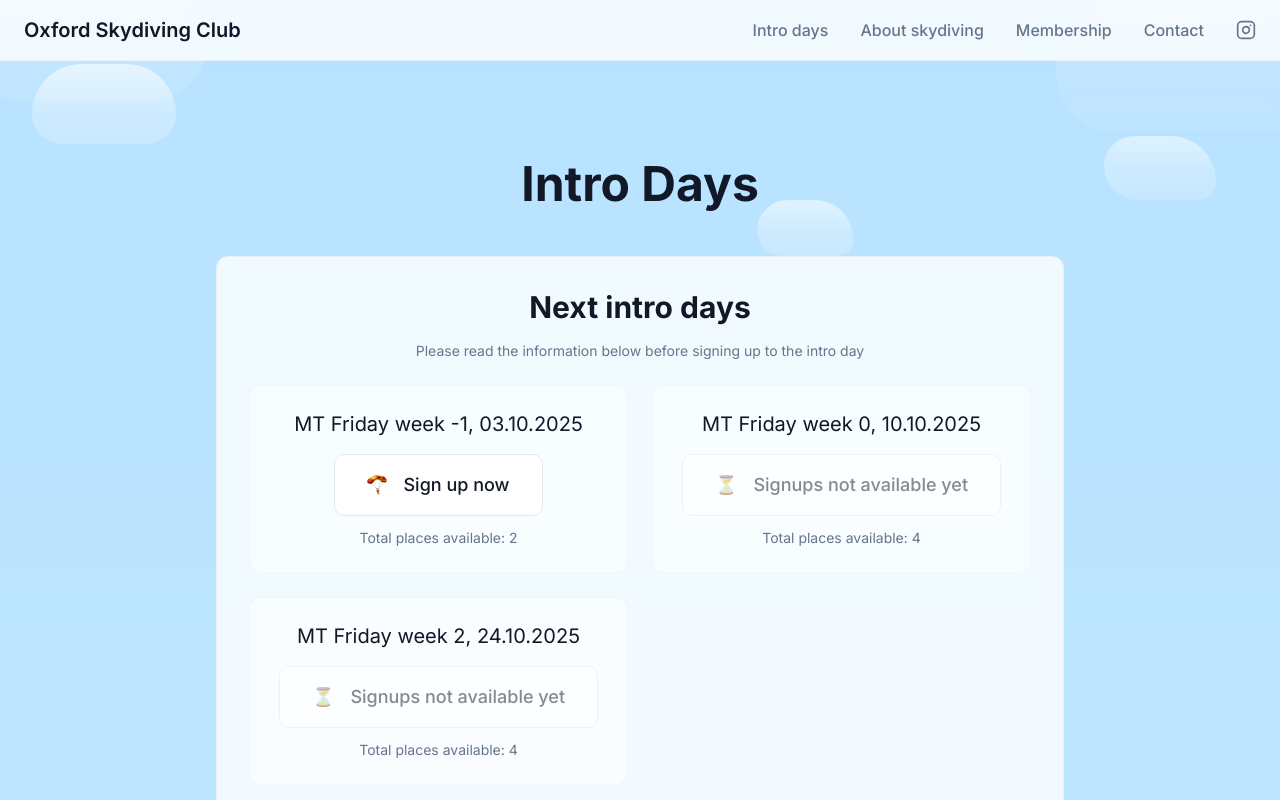
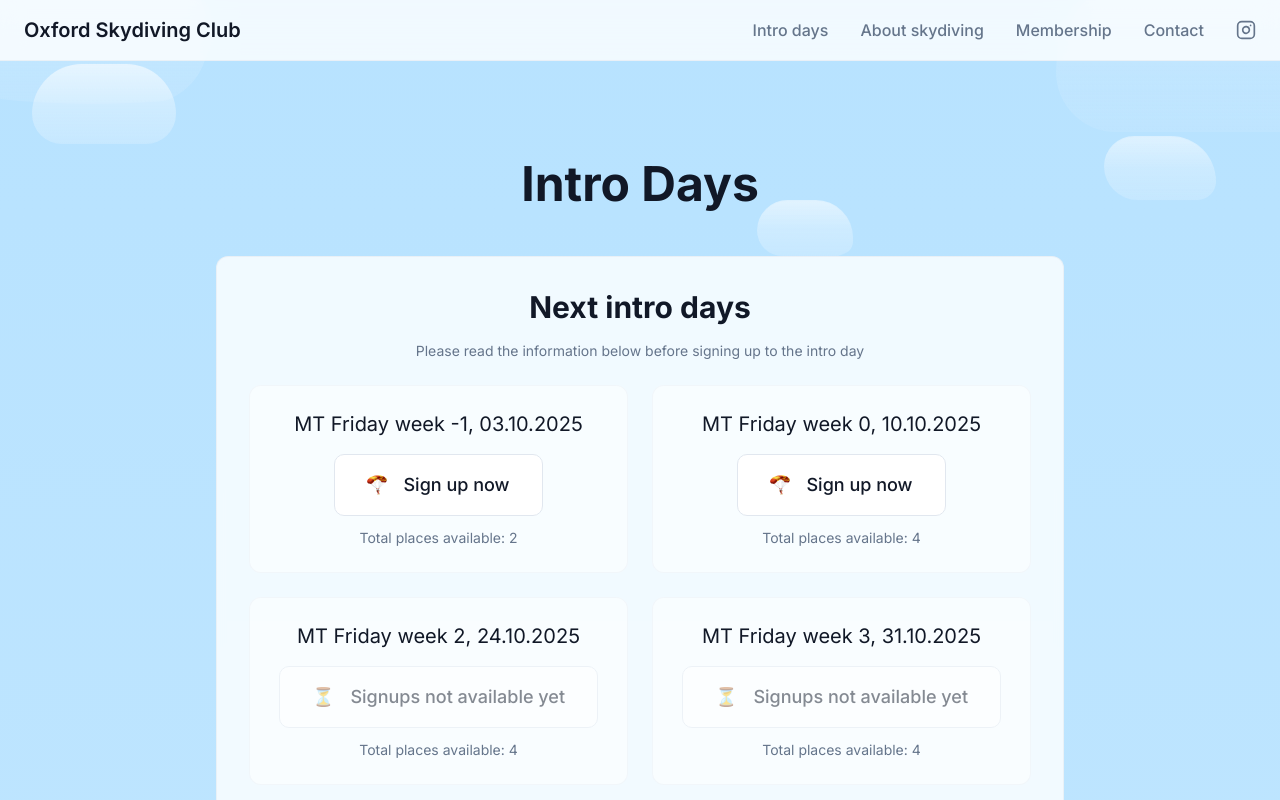
Before and after one commit to PixelSergey/skydiveoxford.co.uk, a React (Vite) app: page /intro in a window 1280 px wide. Shown: the top 800 px of the page. Built offline with nearby package versions, Linux system fonts and the light colour scheme; the HTML template or start-up script is replaced by a standard one.

Commit message:
Code edited in Lovable Code Editor

```diff
--- a/src/pages/Intro.tsx
+++ b/src/pages/Intro.tsx
@@ -13,12 +13,18 @@ const introDays = [
   },
   {
     date: "MT Friday week 0, 10.10.2025",
+    link: "https://luma.com/xq53gl9n",
+    state: "active",
+    totalPlaces: 4
+  },
+  {
+    date: "MT Friday week 2, 24.10.2025",
     link: "#",
     state: "not yet active",
     totalPlaces: 4
   },
   {
-    date: "MT Friday week 2, 24.10.2025",
+    date: "MT Friday week 3, 31.10.2025",
     link: "#",
     state: "not yet active",
     totalPlaces: 4
```
